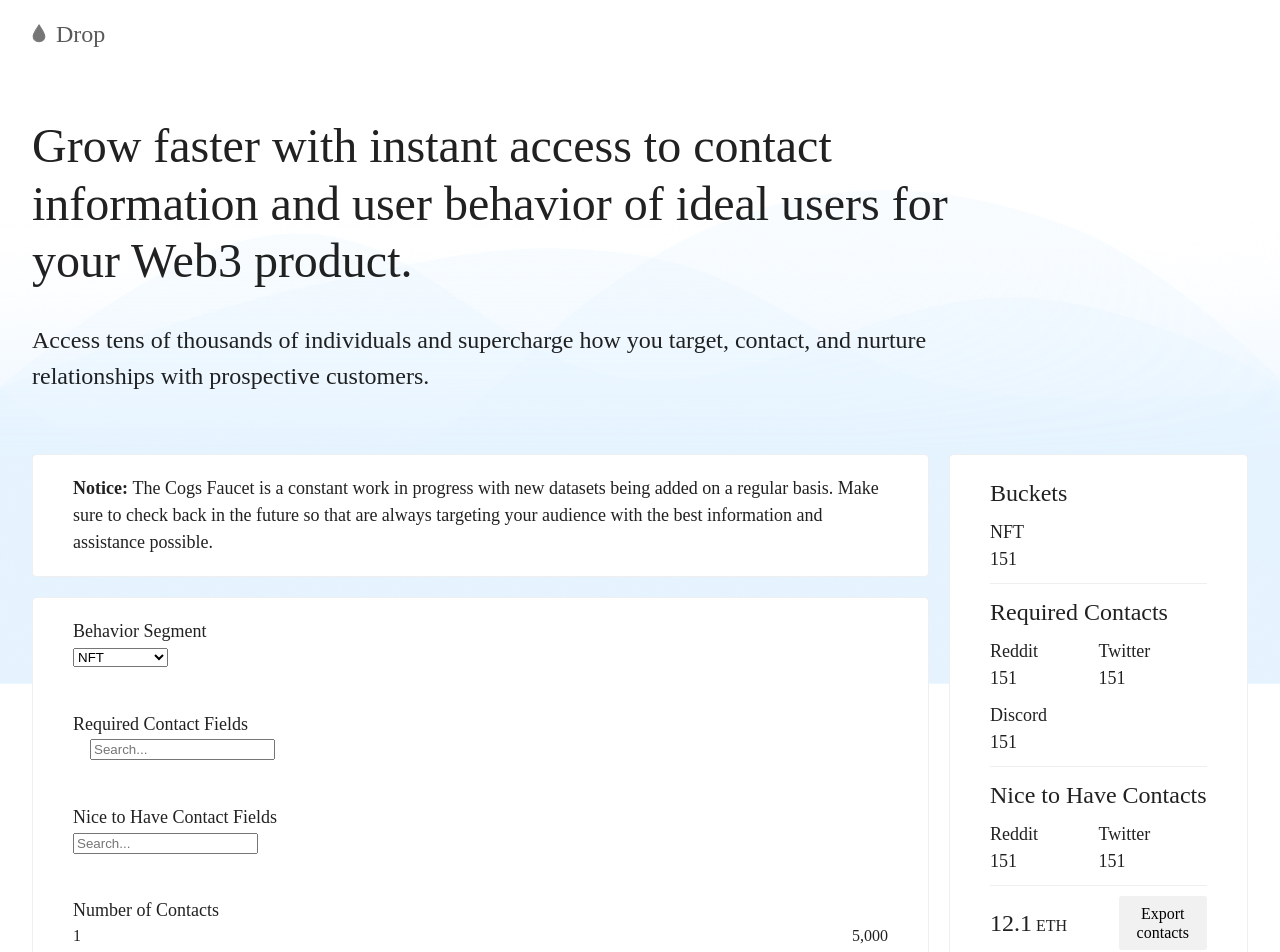
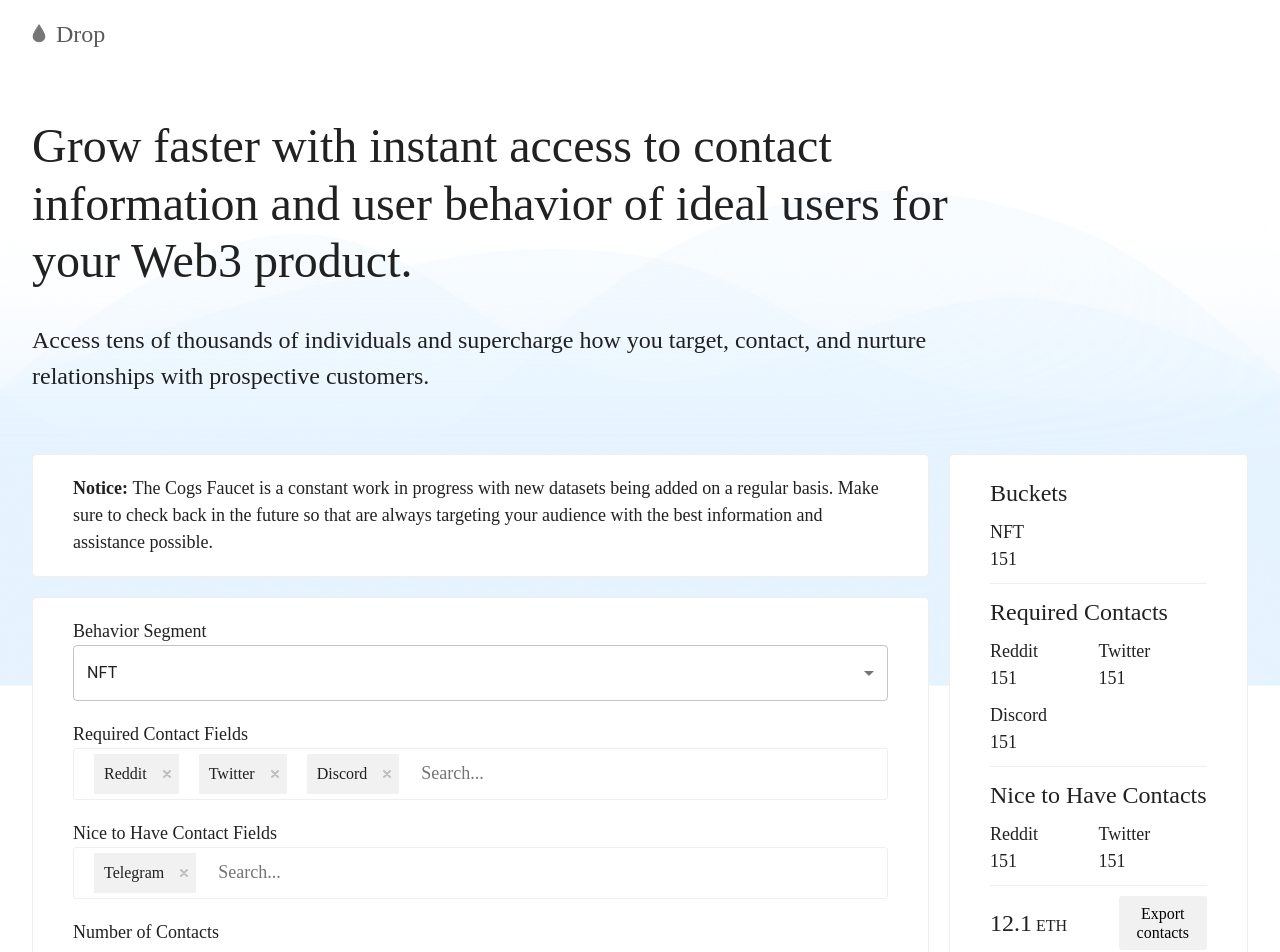
Before and after one commit to nftchance/crm-faucet, a React (Vite) app in the folder frontend/: page / in a window 1280 px wide. Shown: the top 952 px of the page. Built offline with nearby package versions, Linux system fonts and the light colour scheme.

Commit message:
feat: form

```diff
--- a/frontend/package.json
+++ b/frontend/package.json
@@ -9,6 +9,9 @@
     "preview": "vite preview"
   },
   "dependencies": {
+    "@emotion/react": "^11.10.5",
+    "@emotion/styled": "^11.10.5",
+    "@mui/material": "^5.11.1",
     "react": "^18.2.0",
     "react-dom": "^18.2.0",
     "react-router-dom": "^6.6.0"
--- a/frontend/src/components/Form/Form.css
+++ b/frontend/src/components/Form/Form.css
@@ -62,9 +62,64 @@ p.form-summary-title {
     font-size: 24px;
 }
 
+/* SLIDER */
 .slider-container {
     display: grid;
     grid-template-columns: min-content auto min-content;
     grid-template-rows: auto;
     grid-gap: 20px;
 }
+
+span.MuiSlider-thumb {
+    background-color: black;
+}
+
+span.MuiSlider-thumb:hover,
+span.MuiSlider-thumb:active,
+span.MuiSlider-thumb:focus {
+    box-shadow: 0px 0px 0px 8px rgb(0 0 0 / 10%);
+}
+
+
+/* INPUT */
+.input-tagged {
+    height: 50px;
+    border: 1px solid #00000010;
+    border-radius: 3px;
+    align-items: center;
+    display: flex;
+    padding-inline: 20px;
+}
+
+.input-tagged input {
+    border: none;
+    font-size: 18px;
+}
+
+.input-tagged input:focus {
+    outline: none;
+}
+
+.input-tags {
+    display: flex;
+    flex-direction: row;
+    flex-wrap: wrap;
+    padding: 0;
+    margin: 0;
+}
+
+.input-tags .tag {
+    padding: 8px 0px 8px 10px;
+    background: #F1F1F1;
+    border-radius: 1px;
+    margin-right: 20px;
+}
+
+button.tag-close-icon {
+    width: 24px;
+    padding: 0;
+    margin: 0 0 0 8px;
+    color: #00000035;
+    height: 100%;
+    vertical-align: unset;
+}
--- a/frontend/src/components/Form/Form.tsx
+++ b/frontend/src/components/Form/Form.tsx
@@ -1,44 +1,47 @@
 import { useState } from "react"
 
-import TagInput from "../Input/TagInput";
+import { Select, MenuItem, Slider } from "@mui/material"
 
 import "./Form.css"
 
+type FormState = {
+    bucket: string,
+    requiredContactField: string,
+    niceToHaveContactField: string,
+    numberOfContacts: number,
+    requiredContactTags: string[],
+    niceToHaveContactTags: string[],
+}
+
+const InitialState: FormState = {
+    bucket: "nft",
+    requiredContactField: "",
+    niceToHaveContactField: "",
+    numberOfContacts: 500,
+    requiredContactTags: ["Reddit", "Twitter", "Discord"],
+    niceToHaveContactTags: ["Telegram"]
+}
+
 const Form = () => {
-    const [
-        bucket, setBucket
-    ] = useState<string>("nft")
-    const [
-        requiredContactField, setRequiredContactField
-    ] = useState<string>("")
-    const [
-        niceToHaveContactField, setNiceToHaveContactField
-    ] = useState<string>("")
-    const [
-        numberOfContacts, setNumberOfContacts
-    ] = useState<number>(1)
-    const [
-        requiredContactTags, setRequiredContactTags
-    ] = useState<string[]>([])
-    const [
-        niceToHaveContactTags, setNiceToHaveContactTags
-    ] = useState<string[]>([])
+    const [ formState, setFormState ] = useState(InitialState);
 
     const numberFormat = Intl.NumberFormat('en-US');
 
-    // const [ niceToHaveContacts, setNiceToHaveContacts ] = useState([])
-    // const [ requiredContacts, setRequiredContacts ] = useState([])
-
-    const onBucketChange = (e: any) => {
-        setBucket(e.target.value)
+    const onFormChange = (event: any, field: string) => {
+        console.log('form change', event.target.value, field)
+        setFormState({
+            ...formState,
+            [field]: event.target.value
+        })
     }
 
-    const onRequiredContactChange = (e: any) => {
-        setRequiredContactField(e.target.value)
-    }
+    const onRemoveTag = (tag: any, field: string) => {
+        if(field !== "requiredContactTags" && field !== "niceToHaveContactTags") return;
 
-    const onNiceContactChange = (e: any) => {
-        setRequiredContactField(e.target.value)
+        setFormState((prevState) => ({
+            ...prevState,
+            [field]: (prevState[field] as string[]).filter((t: any) => t !== tag)
+        }))
     }
 
     const onExport = () => {
@@ -59,49 +62,91 @@ const Form = () => {
                 <div className="form-panel form-inputs">
                     <div className="form-input">
                         <p>Behavior Segment</p>
-                        <select
+                        <Select
                             name="bucket"
-                            value={bucket}
-                            onChange={(e) => onBucketChange(e)}
+                            value={formState.bucket}
+                            onChange={(e) => onFormChange(e, "bucket")}
+                            style={{width: "100%"}}
                         >
-                            <option value="nft">NFT</option>
-                            <option value="defi">DeFi</option>
-                            <option value="daos">DAOs</option>
-                            <option value="social">Social</option>
-                            <option value="governance">Governance</option>
-                            <option value="developer">Developer</option>
-                        </select>
+                            <MenuItem value="nft">NFT</MenuItem>
+                            <MenuItem value="defi">DeFi</MenuItem>
+                            <MenuItem value="daos">DAOs</MenuItem>
+                            <MenuItem value="social">Social</MenuItem>
+                            <MenuItem value="governance">Governance</MenuItem>
+                            <MenuItem value="developer">Developer</MenuItem>
+                        </Select>
                     </div>
 
                     <div className="form-input">
                         <p>Required Contact Fields</p>
-                        <TagInput
-                            tags={requiredContactTags}
-                            setTags={setRequiredContactTags}
+                        <div className="input-tagged">
+                            <div className="input-tags">
+                                {formState.requiredContactTags.map((tag, index) => (
+                                    <span key={index} className="tag">
+                                        <span>{tag}</span>
+                                        <button
+                                            className="tag-close-icon"
+                                            onClick={() => onRemoveTag(tag, "requiredContactTags")}
+                                        >
+                                            <svg viewBox="0 0 8 8" width="8" height="10" stroke="#00000035" strokeWidth="2" fill="#00000035" strokeLinecap="round" strokeLinejoin="round">
+                                                <path d="M1 1 L7 7 M7 1 L1 7" />
+                                            </svg>
+                                        </button>
+                                    </span>
+                                ))}
+                            </div>
+                            <input
+                                type="text"
                                 placeholder="Search..."
-                            value={requiredContactField}
-                            setValue={setRequiredContactField}
+                                value={formState.requiredContactField}
+                                onChange={(e) => onFormChange(e, "requiredContactField")}
                             />
+                        </div>
                     </div>
 
                     <div className="form-input">
                         <p>Nice to Have Contact Fields</p>
+                        <div className="input-tagged">
+                            <div className="input-tags">
+                                {formState.niceToHaveContactTags.map((tag, index) => (
+                                     <span key={index} className="tag">
+                                        <span>{tag}</span>
+                                        <button
+                                            className="tag-close-icon"
+                                            onClick={() => onRemoveTag(tag, "niceToHaveContactTags")}
+                                        >
+                                            <svg viewBox="0 0 8 8" width="8" height="10" stroke="#00000035" strokeWidth="2" fill="#00000035" strokeLinecap="round" strokeLinejoin="round">
+                                                <path d="M1 1 L7 7 M7 1 L1 7" />
+                                            </svg>
+                                        </button>
+                                    </span>
+                                ))}
+                            </div>
                             <input
                                 type="text"
                                 placeholder="Search..."
-                            value={niceToHaveContactField}
-                            onChange={(e) => onNiceContactChange(e)}
+                                value={formState.niceToHaveContactField}
+                                onChange={(e) => onFormChange(e, "niceToHaveContactField")}
                             />
+                        </div>
                     </div>
                     <div className="form-input">
                         <p>Number of Contacts</p>
                         <div className="slider-container">
                             <span>
-                                {numberFormat.format(numberOfContacts)}
+                                {numberFormat.format(formState.numberOfContacts)}
                             </span>
-                            <span className="slider">
-
-                            </span>
+                            <Slider
+                                size="small"
+                                value={formState.numberOfContacts}
+                                onChange={(e) => onFormChange(e, "numberOfContacts")}
+                                step={1}
+                                min={1}
+                                max={5000}
+                                style={{
+                                    color: "#00000010"
+                                }}
+                            />
                             <span>
                                 {numberFormat.format(5000)}
                             </span>
--- a/frontend/src/components/Input/Tag.css
+++ /dev/null
@@ -1,3 +0,0 @@
-.tag {
-
-}
--- a/frontend/src/components/Input/Tag.tsx
+++ /dev/null
@@ -1,20 +0,0 @@
-import React from 'react'
-
-const Tag = ({ label, onRemove, className, ...props }:
-    {
-        label: string,
-        onRemove: (event: React.MouseEvent<HTMLButtonElement>) => void,
-        className?: string
-    }
-) => {
-    return (
-        <div className="tag" {...props}>
-            <p className="tag-label">{label}</p>
-            <button className="tag-close" onClick={onRemove}>
-                <svg width="12" height="12" viewBox="0 0 12 12" fill="#00000035" xmlns="http://www.w3.org/2000/svg" />
-            </button>
-        </div>
-    )
-}
-
-export default Tag
--- a/frontend/src/components/Input/TagInput.css
+++ /dev/null
@@ -1,8 +0,0 @@
-.tag-input {
-    border: 1px solid #FFFFFF35;
-    width: 100%;
-    padding-inline: 16px;
-    display: flex;
-    flex-direction: row;
-    align-items: center;
-}
--- a/frontend/src/components/Input/TagInput.tsx
+++ /dev/null
@@ -1,39 +0,0 @@
-import Tag from "./Tag"
-
-import "./TagInput.css";
-
-const TagInput = ({placeholder, value, setValue, tags, setTags}:
-    {
-        value: string,
-        setValue: (value: string) => void,
-        tags: string[],
-        setTags: (tag: string) => void
-    }
-) => {
-
-    const onRemoveTag = (tag: string) => {
-        setTags(tags.filter(t => t !== tag));
-    }
-
-    return (
-        <div className="tag-input">
-            <div className="tags">
-                {tags.map((tag, index) => (
-                    <Tag
-                        key={index}
-                        tag={tag}
-                        onRemove={onRemoveTag}
-                    />
-                ))}
-            </div>
-            <input
-                type="text"
-                placeholder={placeholder}
-                value={value}
-                onChange={(e) => setValue(e.target.value)}
-            />
-        </div>
-    )
-}
-
-export default TagInput;
--- a/frontend/src/index.css
+++ b/frontend/src/index.css
@@ -121,6 +121,10 @@ h6 {
   font-size: 1rem;
 }
 
+input {
+  font-family: inherit;
+}
+
 .footer a  {
   margin-right: 10px;
 }
```
Also changed, not shown: 1 other file (tests, documents, lock files or other folders). Lines whose indentation alone changed are shown as unchanged.
